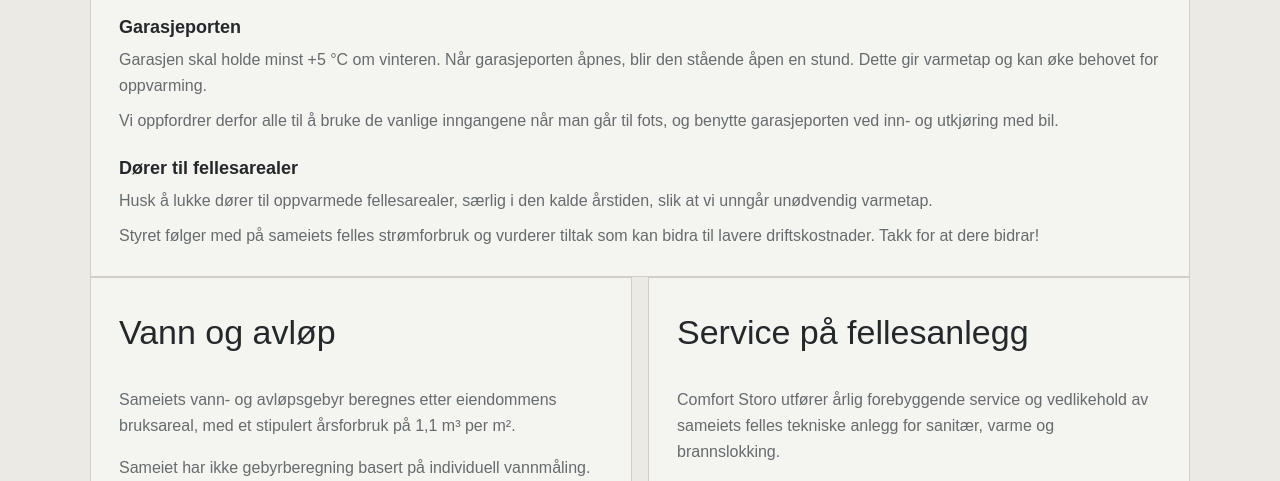
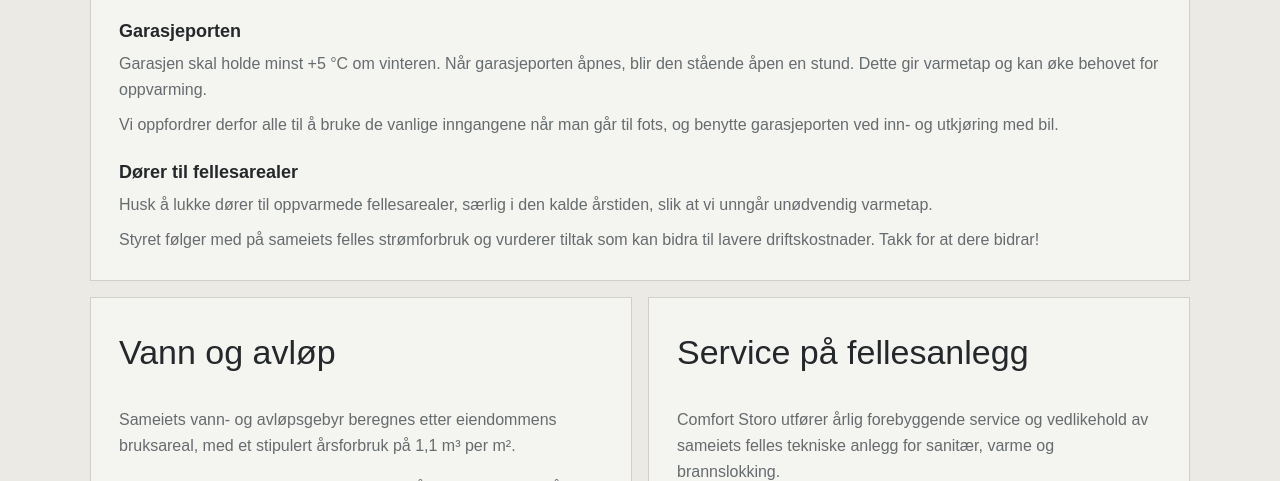
Before and after one commit to sameiet-bekkefaret-12/sameiet-bekkefaret-12.github.io, a plain HTML site: page vann-varme-strom/index.html in a window 1280 px wide. Shown: the part 782-1263 px from the top of the page. Drawn offline with Linux system fonts and the light colour scheme.

Commit message:
Rett luft og oransje toppkant på energisparingskort

```diff
--- a/vann-varme-strom/index.html
+++ b/vann-varme-strom/index.html
@@ -23,7 +23,7 @@
     .info { background: #fff; border-radius: 22px; padding: 32px; }
     .info h2 { font-family: Georgia, "Times New Roman", serif; font-weight: 500; font-size: 34px; margin-top: 0; }
     .info p:last-child { margin-bottom: 0; }
-    .energy-tip { border-top: 5px solid #ef7a22; border-radius: 10px; margin-bottom: 26px; padding: 28px 34px; box-shadow: 0 4px 14px rgba(35, 40, 42, .06); }
+    .info.energy-tip { height: auto !important; margin: 0 0 16px !important; border-top: 5px solid #ef7a22 !important; }
     .energy-tip h2 { font-size: 30px; margin-bottom: 12px; }
     .energy-tip h3 { font-size: 18px; margin: 20px 0 5px; }
     .energy-tip p { margin: 0 0 10px; }
```
